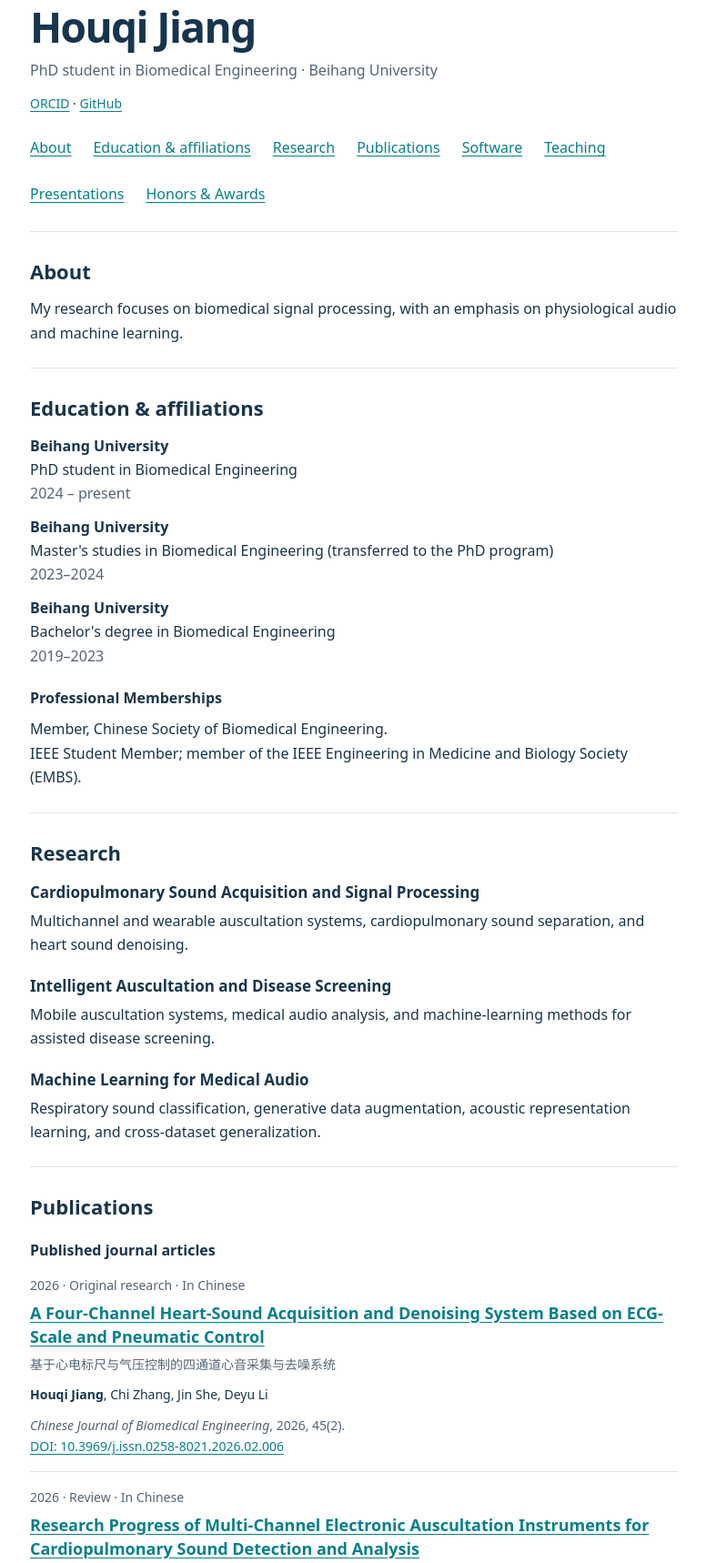
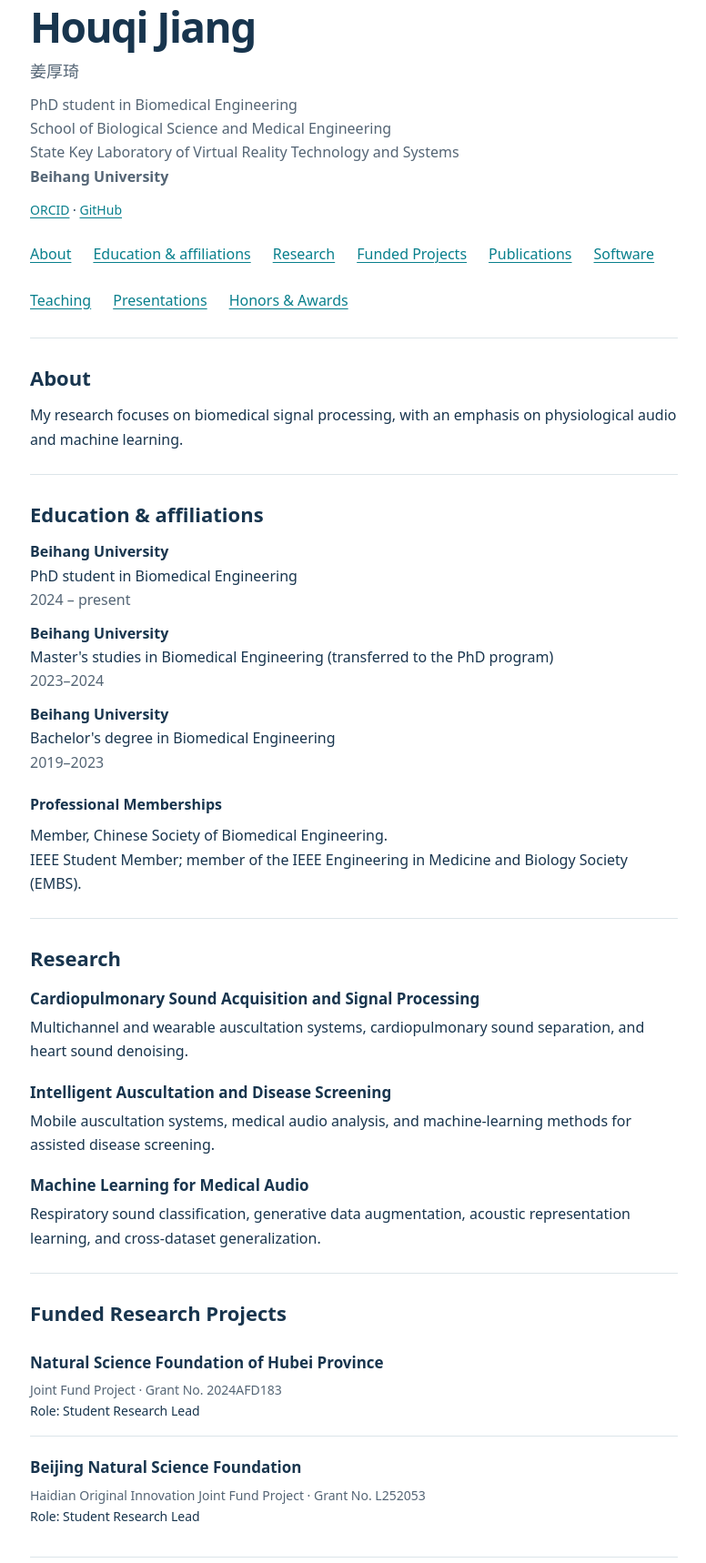
Before and after one commit to HolecheeJung/HolecheeJung.github.io, a plain HTML site: page index.html in a window 1280 px wide. Shown: the part 61-1779 px from the top of the page at 91% size, without its empty margins (251-1027 px from the left). Drawn offline with Linux system fonts and the light colour scheme.

Commit message:
Add laboratory affiliation and funded research leadership roles

```diff
--- a/index.html
+++ b/index.html
@@ -15,8 +15,12 @@ header{padding-bottom:28px;border-bottom:1px solid var(--line)}h1{font-size:clam
 </head>
 <body>
 <main>
-<header><h1>Houqi Jiang</h1><p class="subtitle">PhD student in Biomedical Engineering · Beihang University</p>
-<p style="margin:12px 0 0;font-size:14px"><a href="https://orcid.org/0009-0005-1902-623X" rel="me">ORCID</a> · <a href="https://github.com/HolecheeJung" rel="me">GitHub</a></p><nav aria-label="Sections"><a href="#about">About</a><a href="#education">Education &amp; affiliations</a><a href="#research">Research</a><a href="#publications">Publications</a><a href="#software">Software</a><a href="#teaching">Teaching</a><a href="#presentations">Presentations</a><a href="#honors">Honors &amp; Awards</a></nav></header>
+<header><h1>Houqi Jiang</h1><p lang="zh" class="subtitle" style="font-size:18px;margin-bottom:8px">姜厚琦</p>
+<p class="subtitle">PhD student in Biomedical Engineering<br>
+School of Biological Science and Medical Engineering<br>
+State Key Laboratory of Virtual Reality Technology and Systems<br>
+<strong>Beihang University</strong></p>
+<p style="margin:12px 0 0;font-size:14px"><a href="https://orcid.org/0009-0005-1902-623X" rel="me">ORCID</a> · <a href="https://github.com/HolecheeJung" rel="me">GitHub</a></p><nav aria-label="Sections"><a href="#about">About</a><a href="#education">Education &amp; affiliations</a><a href="#research">Research</a><a href="#funded-projects">Funded Projects</a><a href="#publications">Publications</a><a href="#software">Software</a><a href="#teaching">Teaching</a><a href="#presentations">Presentations</a><a href="#honors">Honors &amp; Awards</a></nav></header>
 <section id="about"><h2>About</h2><p>My research focuses on biomedical signal processing, with an emphasis on physiological audio and machine learning.</p></section>
 <section id="education"><h2>Education &amp; affiliations</h2>
 <p><strong>Beihang University</strong><br>PhD student in Biomedical Engineering<br><span class="subtitle">2024 – present</span></p>
@@ -31,6 +35,18 @@ header{padding-bottom:28px;border-bottom:1px solid var(--line)}h1{font-size:clam
 <p>Mobile auscultation systems, medical audio analysis, and machine-learning methods for assisted disease screening.</p>
 <h3 style="font-size:17px;margin:18px 0 4px">Machine Learning for Medical Audio</h3>
 <p>Respiratory sound classification, generative data augmentation, acoustic representation learning, and cross-dataset generalization.</p>
+</section>
+<section id="funded-projects"><h2>Funded Research Projects</h2>
+<article style="padding:8px 0 16px">
+<h3 style="font-size:17px;line-height:1.45;margin:6px 0">Natural Science Foundation of Hubei Province</h3>
+<p class="subtitle" style="font-size:14px">Joint Fund Project · Grant No. 2024AFD183</p>
+<p style="font-size:14px">Role: Student Research Lead</p>
+</article>
+<article style="padding:16px 0 8px;border-top:1px solid var(--line)">
+<h3 style="font-size:17px;line-height:1.45;margin:6px 0">Beijing Natural Science Foundation</h3>
+<p class="subtitle" style="font-size:14px">Haidian Original Innovation Joint Fund Project · Grant No. L252053</p>
+<p style="font-size:14px">Role: Student Research Lead</p>
+</article>
 </section>
 <section id="publications"><h2>Publications</h2>
 <h3 style="font-size:16px;margin:16px 0 6px">Published journal articles</h3>
```
